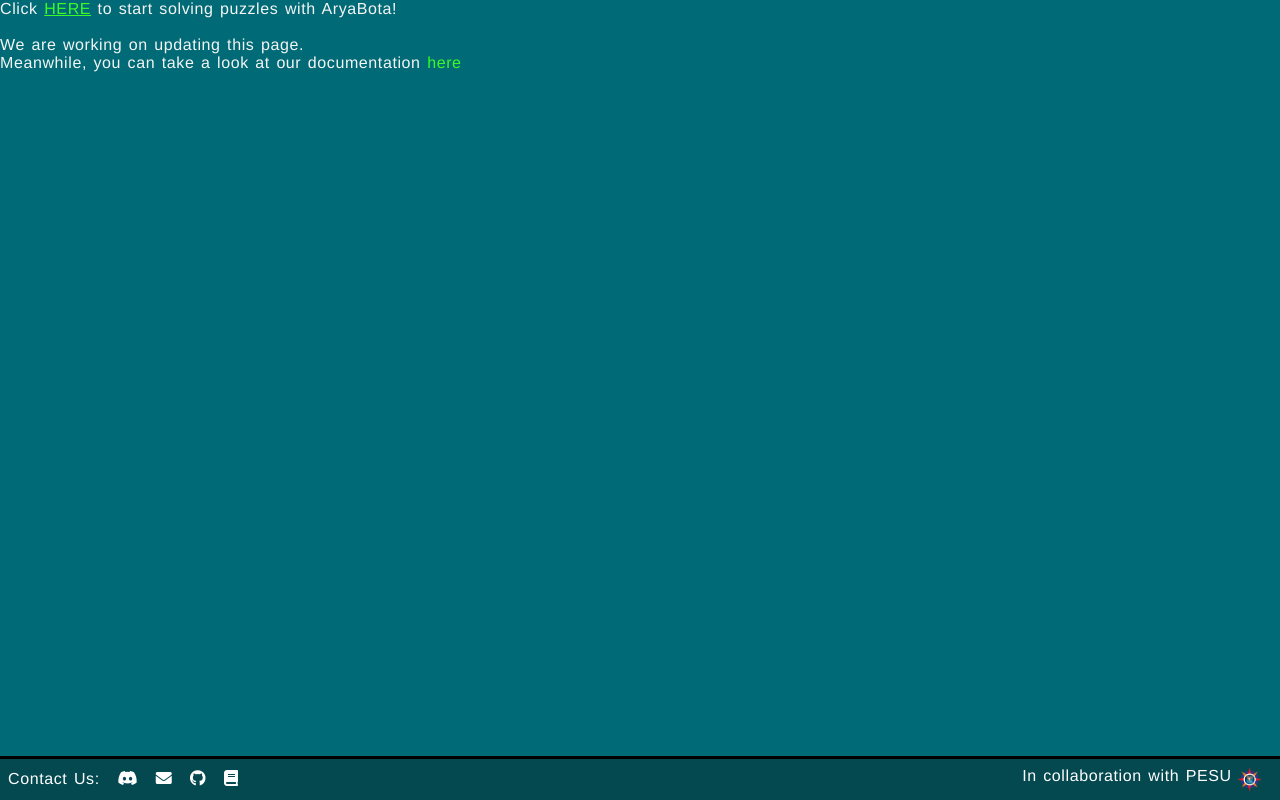
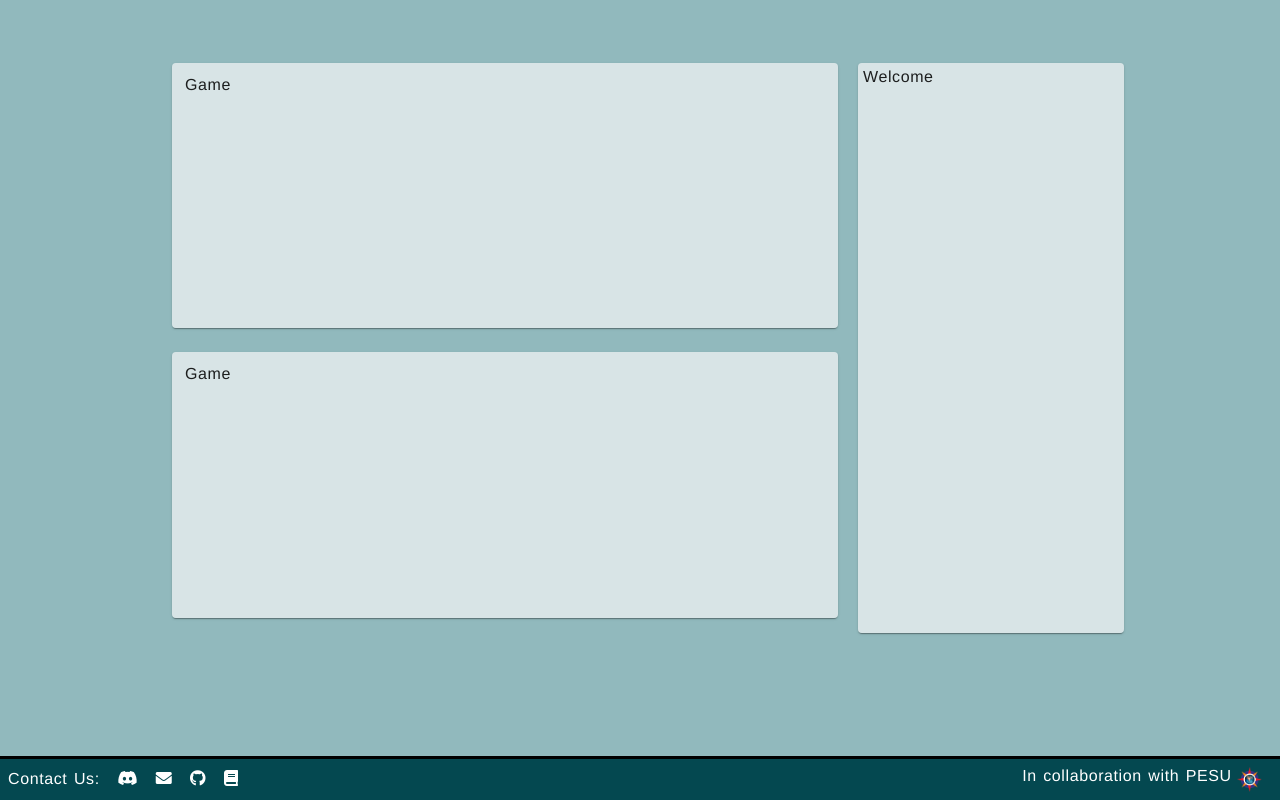
Before and after one commit to ab-apps/aryabota-ui, a React app: page /home in a window 1280 px wide. Built offline with nearby package versions, Linux system fonts and the light colour scheme.

Commit message:
Initial home page

```diff
--- a/package.json
+++ b/package.json
@@ -1,7 +1,7 @@
 {
-  "name": "maze_game",
+  "name": "arya_bota",
   "version": "0.1.0",
-  "author": "Atiq Gauri <gauriatiq@gmail.com>",
+  "author": "Team AryaBota",
   "private": true,
   "license": "MIT",
   "dependencies": {
@@ -9,6 +9,7 @@
     "@fortawesome/fontawesome-free": "^5.15.4",
     "@material-ui/core": "^4.12.0",
     "@material-ui/icons": "^4.11.2",
+    "@mui/material": "^5.0.3",
     "@reduxjs/toolkit": "^1.6.1",
     "@testing-library/jest-dom": "^5.11.4",
     "@testing-library/react": "^11.1.0",
--- a/src/index.js
+++ b/src/index.js
@@ -135,7 +135,6 @@ ReactDOM.render(
 			<Router className="router">
 				<Switch>
 					<Route path={`/${TOP_LEVEL_PATHS.HOME}`}>
-						Click <Link className="router" to={`/${TOP_LEVEL_PATHS.GRID}`} style={{ color: 'rgb(57, 252, 39)' }}>HERE</Link> to start solving puzzles with AryaBota!
 						<About />
 					</Route>
 					<Route path={`/${TOP_LEVEL_PATHS.GRID}`}>
--- a/src/pages/about.js
+++ b/src/pages/about.js
@@ -1,13 +1,39 @@
 import React from 'react';
+import Paper from '@mui/material/Paper';
+import Grid from '@mui/material/Grid';
 import '../styles/about.css';
+import notion_logo from '../assets/Notion_app_logo.png';
 
 function About() {
     return (
         <div style={{ width: '100%', height: '100%' }} className="about-page">
-            <br />
+            {/* <br />
             <div>We are working on updating this page. <br />
-            Meanwhile, you can take a look at our documentation <a className='hrefs' href='https://aryabota-docs.notion.site/aryabota-docs/AryaBota-316098bf36fc4cef9aeb8ef884a8c2d3' rel="noopener noreferrer" target="_blank">here</a>
-            </div>
+                Meanwhile, you can take a look at our documentation <a className='hrefs' href='https://aryabota-docs.notion.site/aryabota-docs/AryaBota-316098bf36fc4cef9aeb8ef884a8c2d3' rel="noopener noreferrer" target="_blank">here</a>
+            </div> */}
+            <Grid sx={{ flexGrow: 1 }} container spacing={2}>
+                <Grid item xs={12}>
+                    <Grid container justifyContent="center" spacing={8}>
+                        <Grid item container className="left-grids" justifyContent="center" spacing={3} sx={{ height: '70vh', width: '54vw'}}>
+                            <Grid item>
+                                <Paper className="about-item" sx={{ height: '30vh', width: '50vw', backgroundColor: 'hsl(240deg 7% 97% / 70%)' }}>
+                                    Game
+                                </Paper>
+                            </Grid>
+                            <Grid item>
+                                <Paper className="about-item" sx={{ height: '30vh', width: '50vw', backgroundColor: 'hsl(240deg 7% 97% / 70%)' }}>
+                                    Game
+                                </Paper>
+                            </Grid>
+                        </Grid>
+                        <Grid item className="welcome-grid">
+                            <Paper className="about-item" sx={{ height: '70vh', width: '20vw', backgroundColor: 'hsl(240deg 7% 97% / 70%)' }}>
+                                Welcome
+                            </Paper>
+                        </Grid>
+                    </Grid>
+                </Grid>
+            </Grid>
         </div>
     )
 }
--- a/src/styles/about.css
+++ b/src/styles/about.css
@@ -1,5 +1,5 @@
 body {
-    background-color: #006b76;
+    background-color: #91b9bd;
 }
 
 .hrefs {
@@ -11,3 +11,12 @@ body {
     text-decoration: none;
     font-weight: bold;
 }
+
+.about-item {
+    background-color: hsl(240deg 7% 97% / 27%);
+    padding: 2%;
+}
+
+.about-page {
+    margin: 5% 2%;
+}
--- a/src/styles/characterController.css
+++ b/src/styles/characterController.css
@@ -43,7 +43,7 @@
 }
 
 .output-title {
-  background-color: #006b76;
+  background-color: #91b9bd;
 }
 
 textarea, .editor {
--- a/src/styles/grid.css
+++ b/src/styles/grid.css
@@ -4,8 +4,8 @@
 body {
   font-family: 'Circular-Loom', "Helvetica", "Arial", sans-serif;
   width: 98vw;
-  background-color: #006b76;
-  color: whitesmoke;
+  background-color: #91b9bd;
+  color: black;
   letter-spacing: 0.6px;
   word-spacing: 1.5px;
   margin: 0;
--- a/src/styles/index.css
+++ b/src/styles/index.css
@@ -1,5 +1,5 @@
 body {
-    background-color: #ffcd03d7;
+    background-color: #91b9bd;
 }
 
 .login-content {
```
Also changed, not shown: src/assets/Notion_app_logo.png (added).
